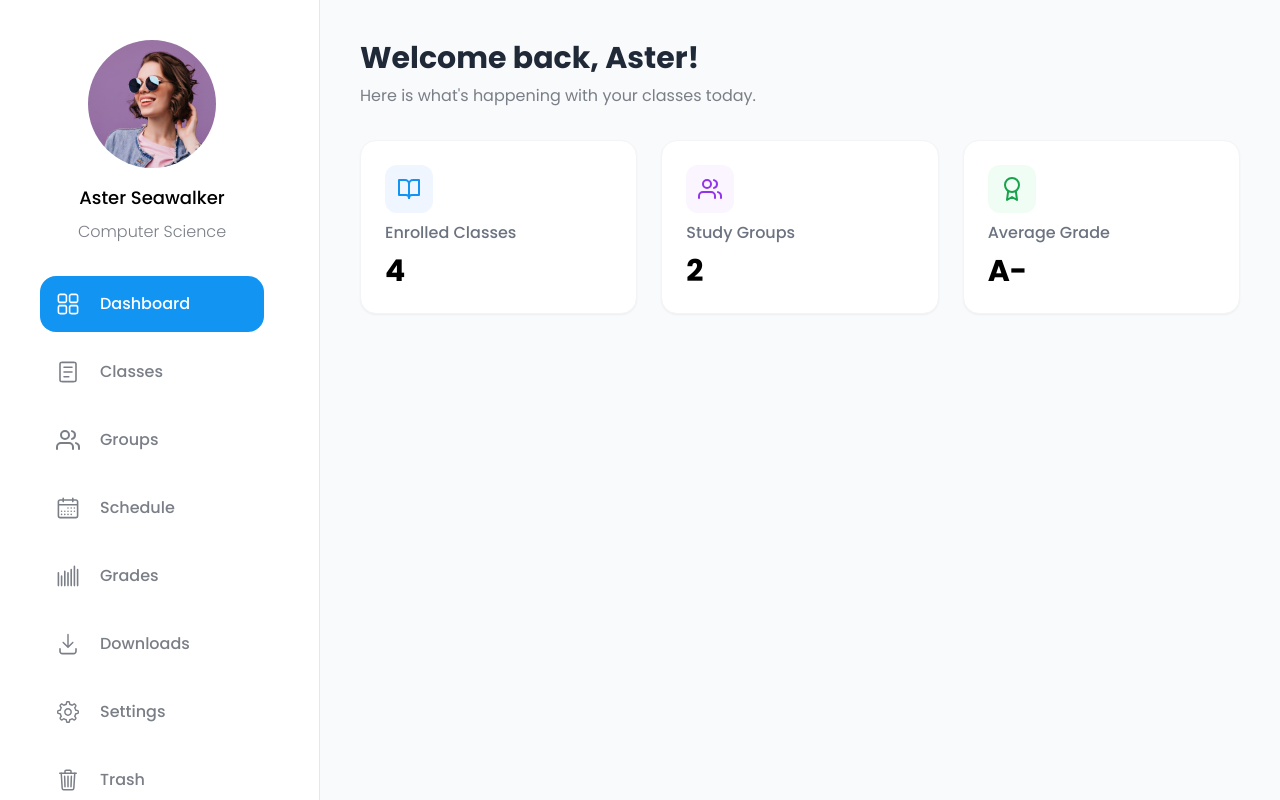
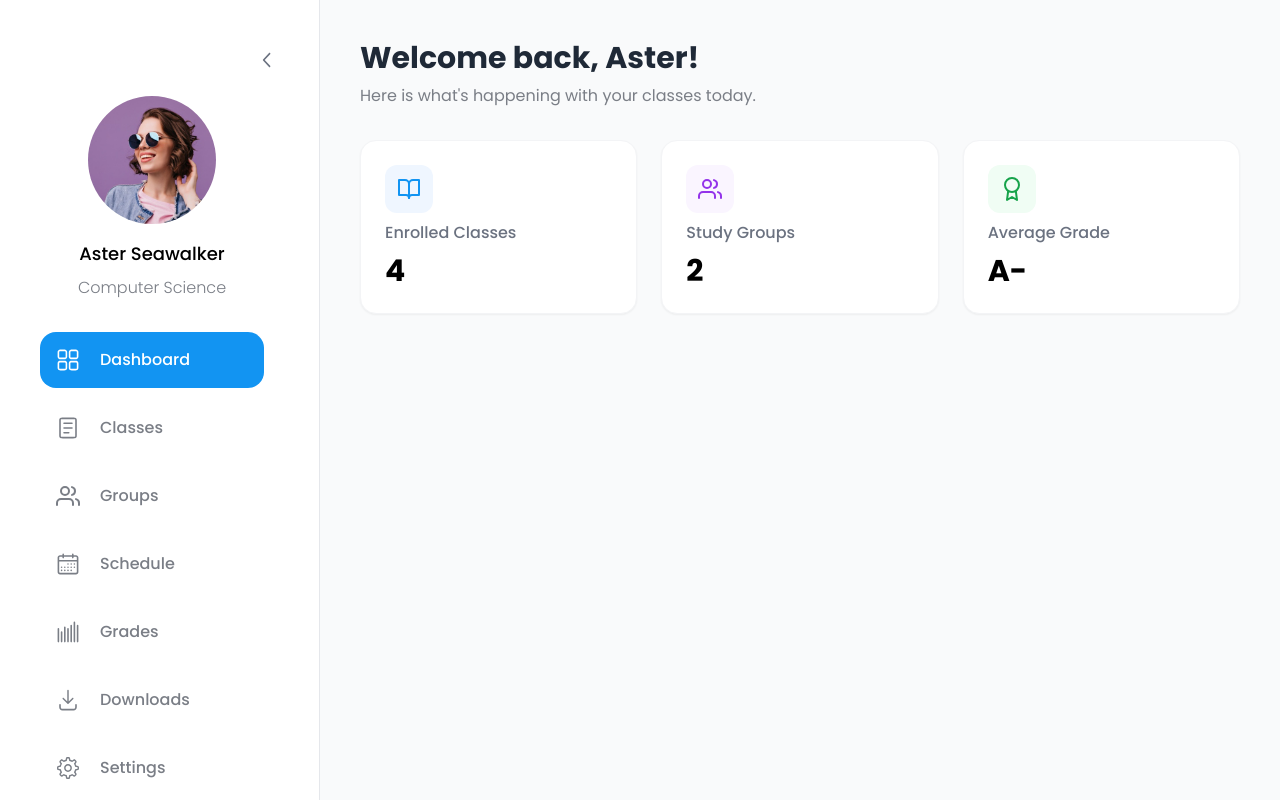
Before and after one commit to Peeb-Dalpeeb/My-Test-App, a React (Vite) app: page / in a window 1280 px wide. Built offline with nearby package versions, Linux system fonts and the light colour scheme.

Commit message:
Implement collapsible sidebar functionality with toggle button

```diff
--- a/src/components/Sidebar.tsx
+++ b/src/components/Sidebar.tsx
@@ -1,3 +1,4 @@
+import { useState } from 'react';
 import {
   RxDashboard,
   RxReader,
@@ -5,10 +6,12 @@ import {
   RxBarChart,
   RxDownload,
   RxGear,
-  RxExit
+  RxExit,
+  RxChevronLeft
 } from "react-icons/rx";
 import { FiUsers } from "react-icons/fi";
 import { IoTrashOutline } from "react-icons/io5";
+
 
 // Components and assets
 import profileImage from '../Assets/Young Woman Image.png'
@@ -33,21 +36,35 @@ interface SidebarProps {
 }
 
 export function Sidebar({activeTab, setActiveTab}: SidebarProps) {
+    const [collapsed, setCollapsed] = useState(false);
 
   return (
-    <aside className="flex overflow-y-auto flex-col [scrollbar-gutter:stable] items-center pt-10 pb-5 w-80 h-screen border-r border-gray-200">
+    <aside className={`flex overflow-y-auto flex-col [scrollbar-gutter:stable] items-center pt-10 pb-5 ${collapsed ? 'w-25' : 'w-80'} h-screen border-r border-gray-200`}>
+      <div className="w-full flex justify-end px-4 mb-4">
+        <button
+             onClick={() => setCollapsed(!collapsed)}
+             className="p-2 rounded-full hover:bg-gray-100 text-gray-500"
+             aria-label={collapsed ? "Expand sidebar" : "Collapse sidebar"}
+        >
+             <RxChevronLeft
+                className={`transition-transform duration-300 ${collapsed ? "rotate-180" : ""}`}
+                size={24}
+             />
+        </button>
+      </div>
       <Profile
         imageUrl={profileImage}
         name="Aster Seawalker"
         occupation="Computer Science"
+        isCollapsed={collapsed}
       />
-      <div className="flex flex-col w-full max-w-xs px-10 gap-3">
+      <div className={`flex flex-col ${collapsed ? '' : 'w-full px-10'}  gap-3`}>
         {MENU_ITEMS.map(({ icon, label }) => (
           <MenuButton
             key={label}
             icon={icon}
             label={label}
-
+            collapsed={collapsed}
             variant={activeTab === label ? 'primary' : 'ghost'}
             onClick={() => setActiveTab(label)}
           />
```
